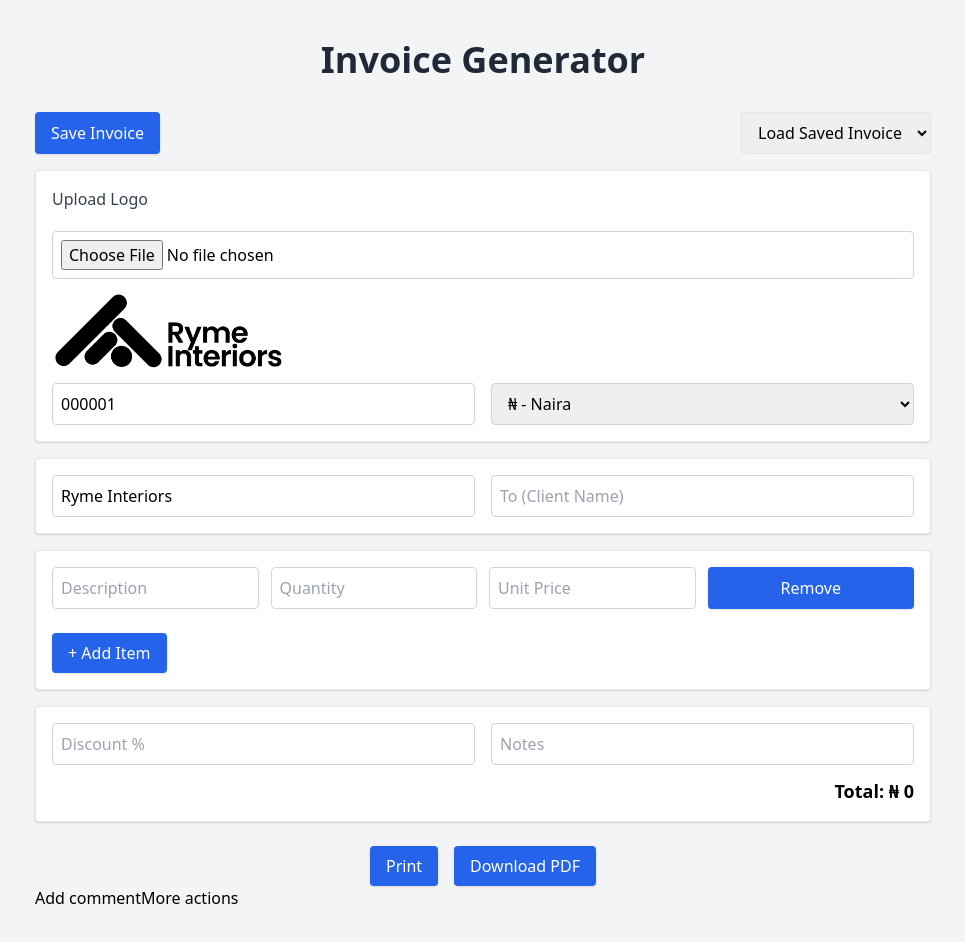
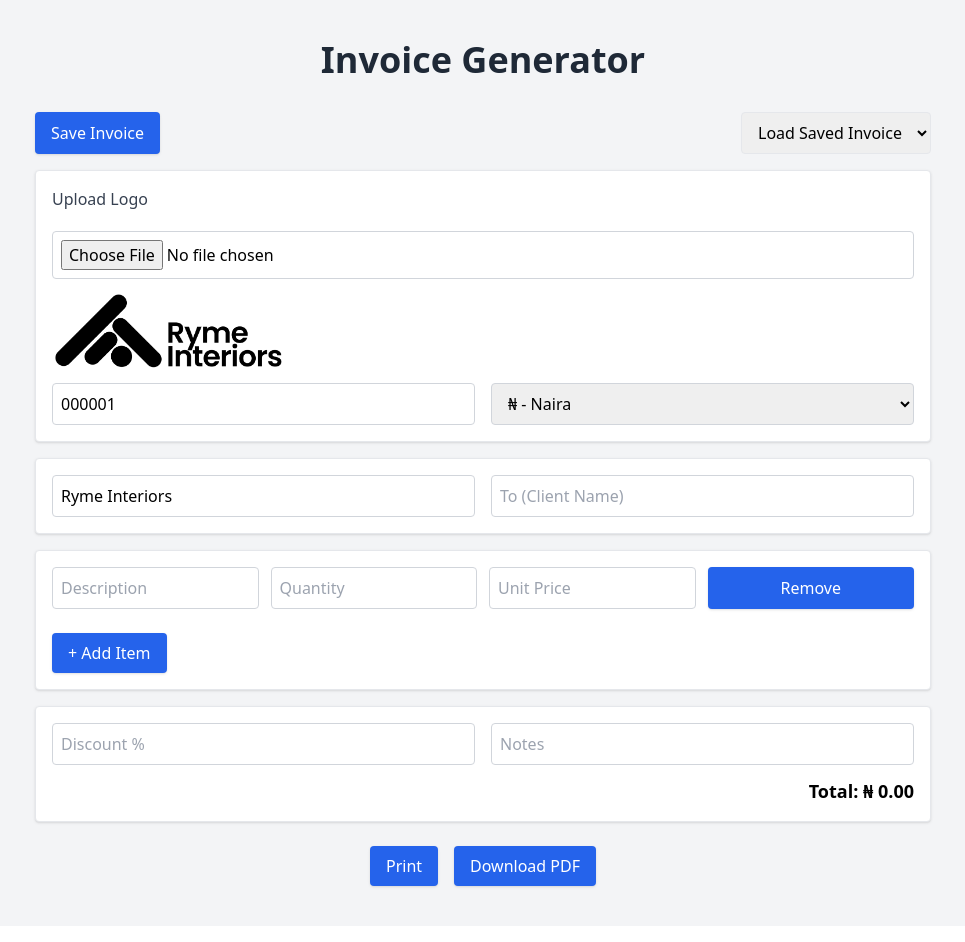
Before and after one commit to Raphdon832/invoice-app, a React (Vite) app: page / in a window 1280 px wide. Shown: the top 942 px of the page, without its empty margins (157-1122 px from the left). Built offline with nearby package versions, Linux system fonts and the light colour scheme.

Commit message:
Update InvoiceApp.jsx

```diff
--- a/src/InvoiceApp.jsx
+++ b/src/InvoiceApp.jsx
@@ -42,7 +42,7 @@ export default function InvoiceApp() {
   const addItem = () => {
     setInvoiceData({
       ...invoiceData,
-      items: [...invoiceData.items, { description: "", quantity: 1, price: 0 }],
+      items: [...invoiceData.items, { description: "", quantity: "", price: "" }],
     });
   };
 
@@ -59,13 +59,18 @@ export default function InvoiceApp() {
     }, 0);
   };
 
-
   const calculateTotal = () => {
     const subtotal = calculateSubtotal();
     const discount = parseFloat(invoiceData.discount) || 0;
     return subtotal - (subtotal * discount) / 100;
   };
 
+  const formatAmount = (amount) => {
+    return Number(amount || 0).toLocaleString(undefined, {
+      minimumFractionDigits: 2,
+      maximumFractionDigits: 2,
+    });
+  };
 
   const downloadPDF = () => {
     const element = document.createElement("div");
@@ -107,32 +112,30 @@ const calculateTotal = () => {
               <tr>
                 <td style="padding: 12px; border: 1px solid #eee;">${item.description}</td>
                 <td style="padding: 12px; text-align: center; border: 1px solid #eee;">
-        ${invoiceData.currency} ${Number(item.price || 0).toLocaleString(undefined, { minimumFractionDigits: 2, maximumFractionDigits: 2 })}
+                  ${invoiceData.currency} ${formatAmount(item.price)}
                 </td>
                 <td style="padding: 12px; text-align: center; border: 1px solid #eee;">${item.quantity}</td>
                 <td style="padding: 12px; text-align: right; border: 1px solid #eee;">
-        ${invoiceData.currency} ${Number((item.price * item.quantity) || 0).toLocaleString(undefined, { minimumFractionDigits: 2, maximumFractionDigits: 2 })}
+                  ${invoiceData.currency} ${formatAmount(item.price * item.quantity)}
                 </td>
               </tr>
             `).join("")}
           </tbody>
-
-
         </table>
 
         <div style="margin-top: 30px; display: flex; justify-content: flex-end;">
           <table style="width: 300px;">
             <tr>
               <td style="padding: 8px 0;">Subtotal:</td>
-            <td style="text-align: right;">${invoiceData.currency} ${Number(calculateSubtotal().toFixed(2)).toLocaleString()}</td>
+              <td style="text-align: right;">${invoiceData.currency} ${formatAmount(calculateSubtotal())}</td>
             </tr>
             <tr>
               <td style="padding: 8px 0;">Discount (${invoiceData.discount}%):</td>
-            <td style="text-align: right;">-${invoiceData.currency} ${Number(((calculateSubtotal() * invoiceData.discount) / 100).toFixed(2)).toLocaleString()}</td>
+              <td style="text-align: right;">-${invoiceData.currency} ${formatAmount((calculateSubtotal() * invoiceData.discount) / 100)}</td>
             </tr>
             <tr style="border-top: 2px solid #ccc;">
               <td style="padding: 12px 0; font-weight: bold;">Total Due:</td>
-            <td style="text-align: right; font-weight: bold; color: #000000;">${invoiceData.currency} ${Number(calculateTotal().toFixed(2)).toLocaleString()}</td>
+              <td style="text-align: right; font-weight: bold; color: #000000;">${invoiceData.currency} ${formatAmount(calculateTotal())}</td>
             </tr>
           </table>
         </div>
@@ -152,7 +155,6 @@ const calculateTotal = () => {
     }).from(element).save();
   };
 
-
   const handleLogoUpload = (e) => {
     const file = e.target.files[0];
     const reader = new FileReader();
@@ -160,7 +162,6 @@ const calculateTotal = () => {
       setLogo(reader.result);
       localStorage.setItem("invoiceLogo", reader.result);
     };
-
     if (file) reader.readAsDataURL(file);
   };
 
@@ -246,7 +247,7 @@ const calculateTotal = () => {
               <Input placeholder="Notes" value={invoiceData.notes} onChange={(e) => setInvoiceData({ ...invoiceData, notes: e.target.value })} />
             </div>
             <p className="font-semibold text-right text-lg mt-4">
-             Total: {invoiceData.currency} {Number(calculateTotal().toFixed(2)).toLocaleString()}
+              Total: {invoiceData.currency} {formatAmount(calculateTotal())}
             </p>
           </CardContent>
         </Card>
@@ -254,7 +255,7 @@ const calculateTotal = () => {
         <div className="flex justify-center gap-4 mt-6">
           <Button onClick={() => window.print()}>Print</Button>
           <Button onClick={downloadPDF}>Download PDF</Button>
-        </div>Add commentMore actions
+        </div>
       </div>
     </div>
   );
```
Lines whose indentation alone changed are shown as unchanged.
